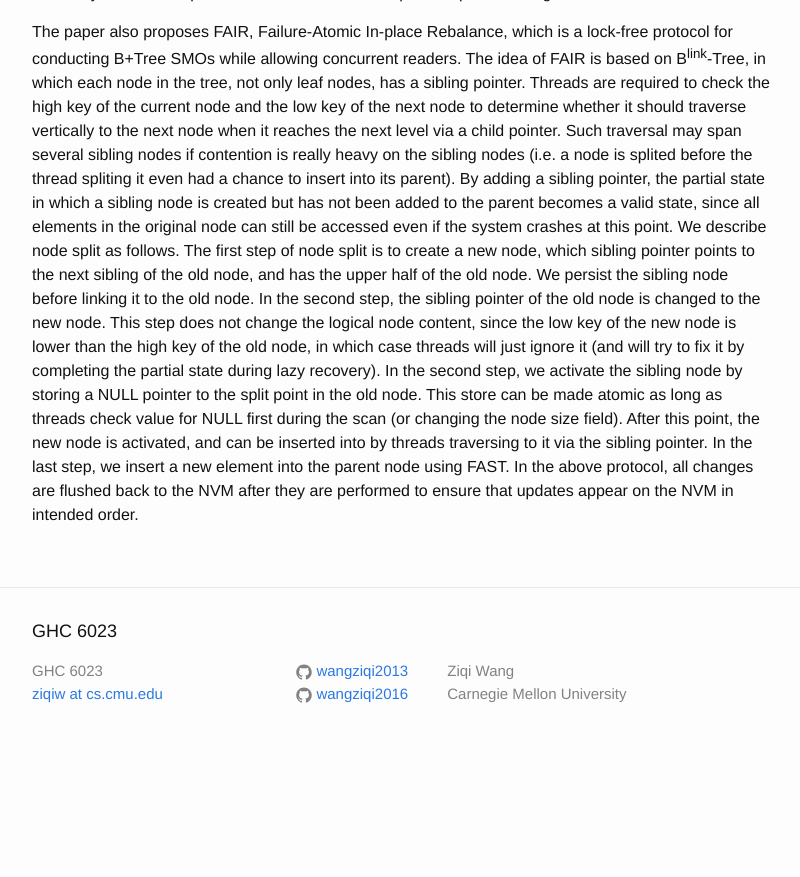
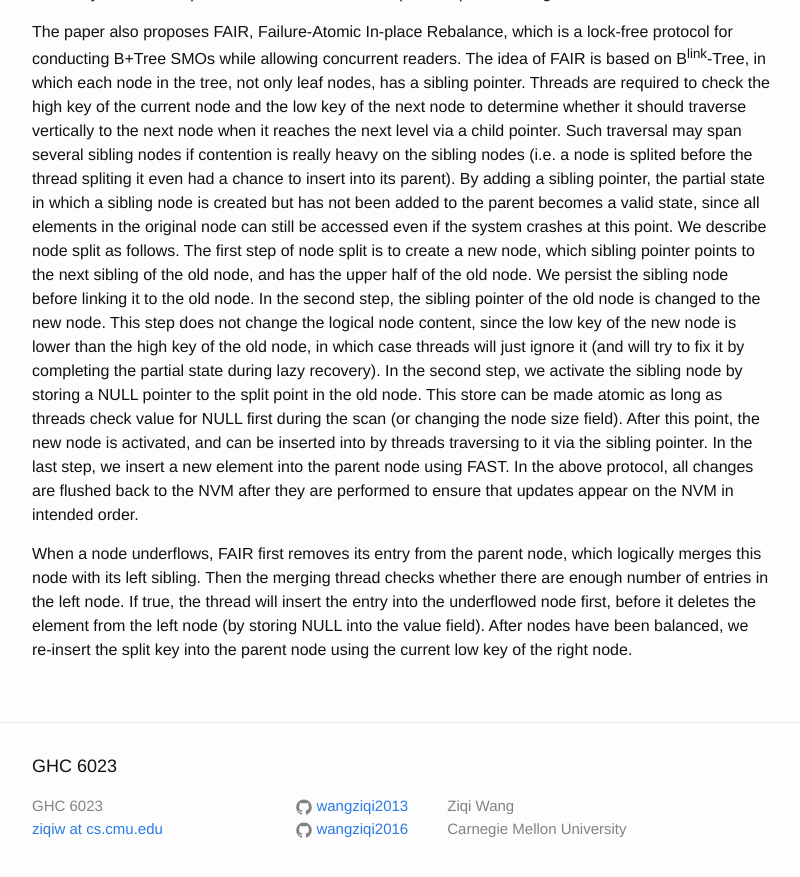
Before and after one commit to wangziqi2013/wangziqi2013.github.io, a Jekyll site: the page built from _posts/2019-11-21-fast-fair.markdown, in a window 1280 px wide and 900 px high, scrolled down 3118 px. Shown: the top 877 px of the window, without its empty margins (238-1038 px from the left). Built offline with Jekyll 4.4.1, drawn with Linux system fonts in a browser that asks for light colours; before the commit the page ends 3883 px from its top, so only the background shows below that.

Commit message:
Finish merge

```diff
--- a/_posts/2019-11-21-fast-fair.markdown
+++ b/_posts/2019-11-21-fast-fair.markdown
@@ -131,3 +131,9 @@ atomic as long as threads check value for NULL first during the scan (or changin
 the new node is activated, and can be inserted into by threads traversing to it via the sibling pointer. In the last step,
 we insert a new element into the parent node using FAST. In the above protocol, all changes are flushed back to the NVM
 after they are performed to ensure that updates appear on the NVM in intended order.
+
+When a node underflows, FAIR first removes its entry from the parent node, which logically merges this node with its left
+sibling. Then the merging thread checks whether there are enough number of entries in the left node. If true, the
+thread will insert the entry into the underflowed node first, before it deletes the element from the left node (by storing
+NULL into the value field). After nodes have been balanced, we re-insert the split key into the parent node using the
+current low key of the right node.
```
